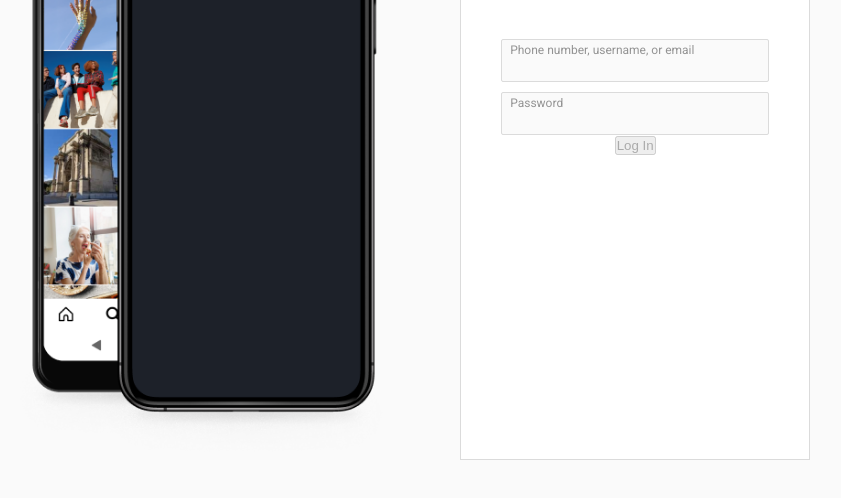
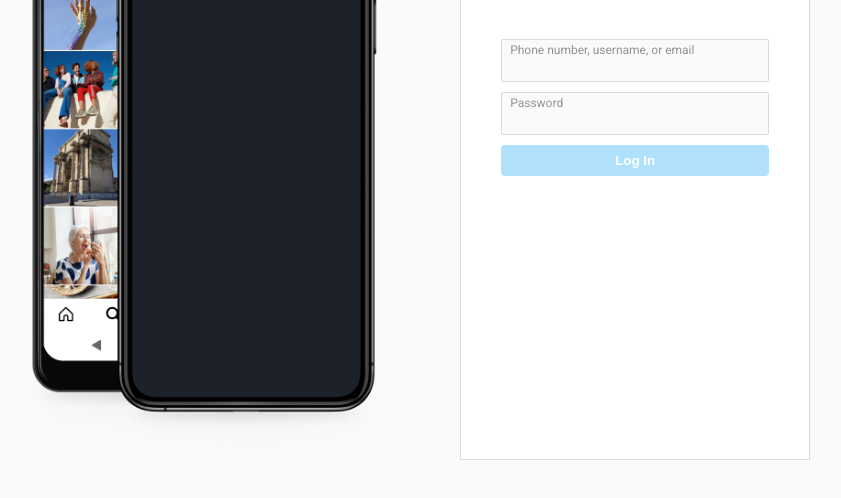
Before and after one commit to dcaiovinicius/instagram-login-clone, a website built with Vite: page index.html in a window 1280 px wide. Shown: the part 232-730 px from the top of the page, without its empty margins (229-1070 px from the left). Built offline with nearby package versions, Linux system fonts and the light colour scheme.

Commit message:
feat: add button to login

```diff
--- a/index.html
+++ b/index.html
@@ -52,8 +52,8 @@
             </div>
 
             <!--Button Submit-->
-            <div>
-              <button type="button" disabled>Log In</button>
+            <div class="form-container">
+              <button type="button" class="button" disabled>Log In</button>
             </div>
           </form>
         </div>
--- /dev/null
+++ b/stylesheets/_button.scss
@@ -0,0 +1,13 @@
+.button {
+  background-color: var(--blue-light);
+  min-width: 268px;
+  padding: 8px;
+  color: var(--white);
+  font-weight: bold;
+  border: none;
+  border-radius: 4px;
+
+  &:disabled {
+    background-color: #B0E0FC;
+  }
+}
--- a/stylesheets/app.scss
+++ b/stylesheets/app.scss
@@ -11,3 +11,4 @@
 @import 'smartphone';
 @import 'card';
 @import 'form';
+@import 'button';
```
